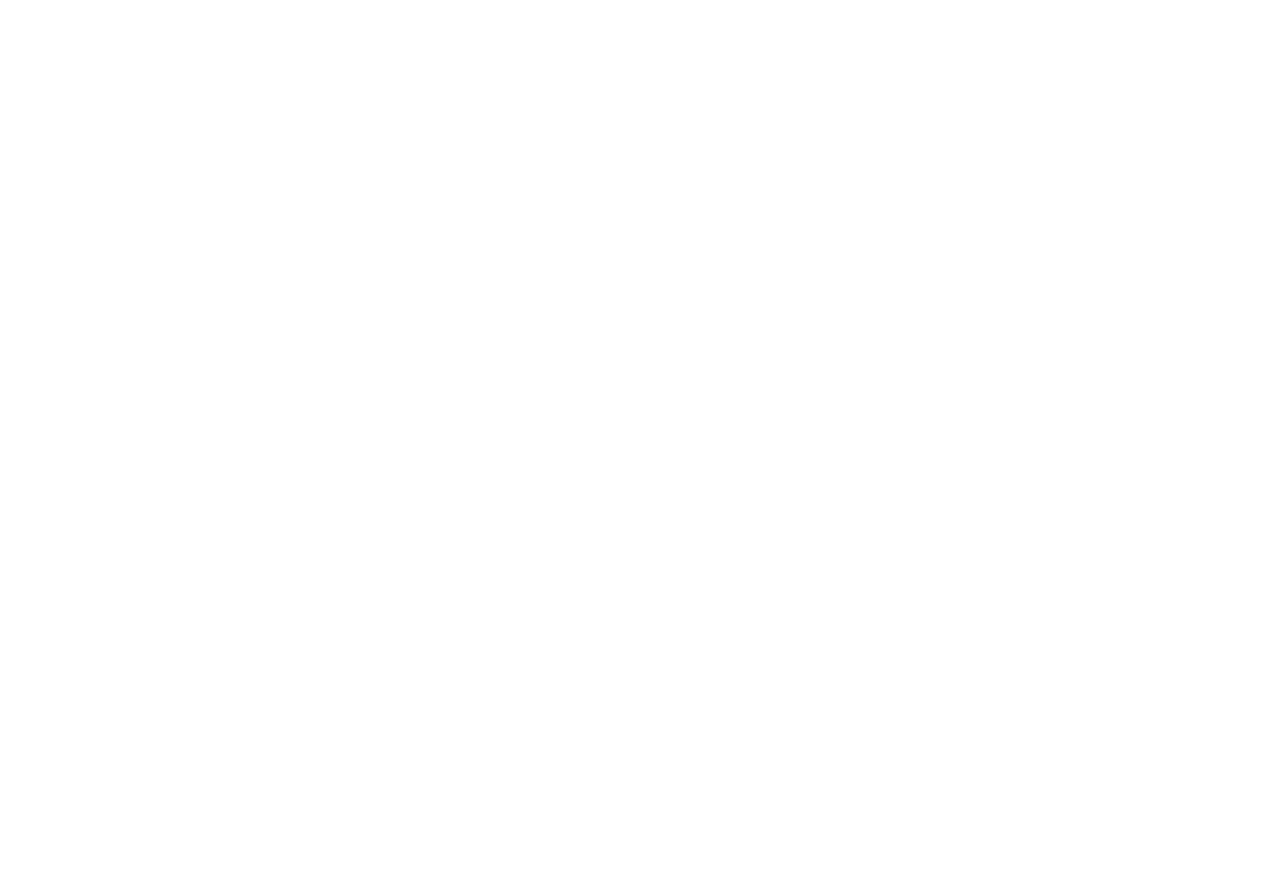
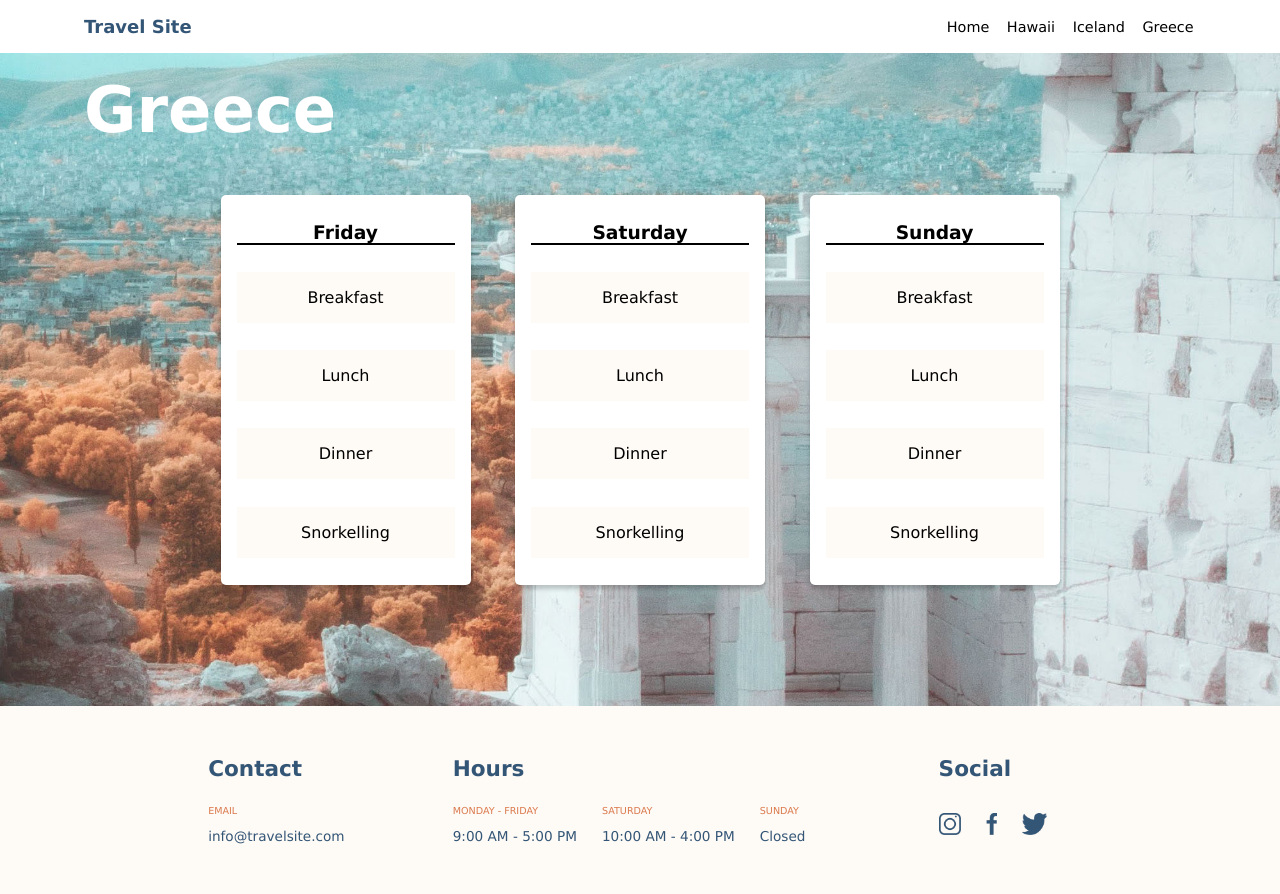
Before and after one commit to curtlindz/curtis-lindsey-travelsite, a plain HTML site: page pages/greece.html in a window 1280 px wide. Before the commit the page ends 800 px from the top, so only its background shows below. Drawn offline with Linux system fonts and the light colour scheme.

Commit message:
created iceland and greece pages, resolved issues with border on cards

```diff
--- a/css/destinations.css
+++ b/css/destinations.css
@@ -11,3 +11,31 @@
     font-size:4rem;
     padding: 0 0 3rem 5.25rem;
 }
+
+.iceland {
+    background-image: url("../assets/images/iceland.jpg");
+    background-size:cover;
+    background-position-y: 52%;
+    padding:4.55rem 0;
+    margin:0;
+}
+
+.iceland h2 {
+    color:white;
+    font-size:4rem;
+    padding: 0 0 3rem 5.25rem;
+}
+
+.greece {
+    background-image: url("../assets/images/greece.jpg");
+    background-size:cover;
+    background-position-y: 52%;
+    padding:4.55rem 0;
+    margin:0;
+}
+
+.greece h2 {
+    color:white;
+    font-size:4rem;
+    padding: 0 0 3rem 5.25rem;
+}
--- a/css/global.css
+++ b/css/global.css
@@ -7,6 +7,9 @@
 
 .nav-bar {
     display: flex;
+    position:fixed;
+    width:100%;
+    z-index:100;
     background-color: #FFFFFF;
     color:black;
     justify-content: space-between;
@@ -32,6 +35,7 @@
 
 .nav-bar__destinations a {
     color: black;
+
 }
 
 .nav-bar__destinations ul {
@@ -49,6 +53,13 @@
 
 .nav-bar__destinations--links li {
     margin-left: 1.1rem;
+}
+
+.nav-bar__destinations--underline a {
+    border-bottom:solid;
+    border-bottom-color:#DB7A4E;
+    border-bottom-width: 3px;
+    padding:0 0 7px 0;
 }
 
 .hero {
@@ -82,7 +93,7 @@
     color:white;
     border:none;
     padding:0.5rem 2.55rem;
-    border-radius: 0 50% 0  0;
+    border-radius: 20px;
 }
 
 .hero__image img {
@@ -94,19 +105,19 @@
 .carousel {
     display:flex;
     justify-content: space-evenly;
-    padding: 0 10rem 3rem 10rem;
+    padding: 0 11rem 3rem 11rem;
 }
 
 .carousel__card {
     display:flex;
     flex-direction:column;
     justify-content: space-evenly;
-    width:260px;
+    width:250px;
     height:389.96px;
     border-radius:5px;
     border-color: rgba(0, 0, 0, 0.2);
     border-width: 1px;
-    box-shadow: 0px 4px 4px 20%;
+    box-shadow: 0px 4px 4px rgba(0, 0, 0, 0.2);
     position:relative;
     background-color: white;
 }
@@ -119,20 +130,24 @@
 
 #carousel__card h2 {
     position:absolute;
-    bottom:2px;
+    bottom:1px;
     right:20px;
     color:white;
 }
 
 .carousel__card h3 {
+    border-bottom-style: solid;
+    border-bottom-color: black;
     border-bottom-width: 2px;
-    border-bottom-color: black;
     text-align:center;
+    margin: 0 1rem;
 }
 
 .carousel__card p {
     text-align:center;
     background-color: #FEFAF5;
+    padding:1rem 0;
+    margin: 0 1rem;
 
 }
 
@@ -162,8 +177,8 @@
 }
 
 .footer__content--block img {
-    width:20px;
-    height:20px;
+    width:auto;
+    height:22px;
     padding-top:2rem;
 }
 
--- a/pages/greece.html
+++ b/pages/greece.html
@@ -0,0 +1,91 @@
+<!DOCTYPE html>
+<html lang="en">
+<head>
+    <meta charset="UTF-8">
+    <meta http-equiv="X-UA-Compatible" content="IE=edge">
+    <meta name="viewport" content="width=device-width, initial-scale=1.0">
+    <title>Travel Site - Greece</title>
+    <link rel="stylesheet" href="../css/global.css">
+    <link rel="stylesheet" href="../css/destinations.css">
+    <link href="https://fonts.googleapis.com/css2?family=Open+Sans:ital,wght@0,300;0,400;0,600;0,700;1,400&display=swap" rel="stylesheet">
+</head>
+
+<header>
+    <nav class="nav-bar">
+        <div class="nav-bar__logo">
+            <a href="../index.html"><h2>Travel Site</h2></a>
+        </div>
+        <div class="nav-bar__destinations">
+            <ul class="nav-bar__destinations--links">
+                <span class=".nav-bar__destinations--underline"><li><a href="../index.html">Home</a></li></span>
+                <li><a href="../pages/hawaii.html">Hawaii</a></li>
+                <li><a href="../pages/iceland.html">Iceland</a></li>
+                <li><a href="../pages/greece.html">Greece</a></li>
+            </ul>
+        </div>
+    </nav>
+</header>
+
+<body>
+    <div class="greece">
+        <h2>Greece</h2>
+        <div class="carousel">
+        <div class="carousel__card" id="carousel__card">
+            <h3>Friday</h3>
+            <p>Breakfast</p>
+            <p>Lunch</p>
+            <p>Dinner</p>
+            <p>Snorkelling</p>
+        </div>
+        <div class="carousel__card" id="carousel__card">
+            <h3>Saturday</h3>
+            <p>Breakfast</p>
+            <p>Lunch</p>
+            <p>Dinner</p>
+            <p>Snorkelling</p>
+        </div>
+        <div class="carousel__card" id="carousel__card">
+            <h3>Sunday</h3>
+            <p>Breakfast</p>
+            <p>Lunch</p>
+            <p>Dinner</p>
+            <p>Snorkelling</p>
+        </div>
+        </div>
+    </div>
+</body>
+
+<footer class="footer">
+    <div class="footer__content">
+        <h2>Contact</h2>
+        <p class="footer__content--subtitle">EMAIL</p>
+        <p class="footer__content--text">info@travelsite.com</p>
+    </div>
+    <div class="footer__content">
+        <h2>Hours</h2>
+        <div class="footer__content--block">
+            <div class="footer__content--portion">
+                <p class="footer__content--subtitle">MONDAY - FRIDAY</p>
+                <p class="footer__content--text">9:00 AM - 5:00 PM</p>
+            </div>
+            <div class="footer__content--portion">
+                <p class="footer__content--subtitle">SATURDAY</p>
+                <p class="footer__content--text">10:00 AM - 4:00 PM</p>
+            </div>
+            <div class="footer__content--portion">
+                <p class="footer__content--subtitle">SUNDAY</p>
+                <p class="footer__content--text">Closed</p>
+            </div>
+        </div>
+    </div>
+    <div class="footer__content">
+        <h2>Social</h2>
+        <div class="footer__content--block">
+            <img  class="footer__content--portion" src="../assets/images/icon-instagram.png" alt="instagram">
+            <img  class="footer__content--portion" src="../assets/images/icon-facebook.png" alt="facebook">
+            <img  class="footer__content--portion" src="../assets/images/icon-twitter.png" alt="twitter">
+        </div>
+    </div>
+</footer>
+
+</html>
```
Also changed, not shown: index.html (+3 -3 lines), pages/hawaii.html (+5 -5 lines), pages/iceland.html (+91 -0 lines).
